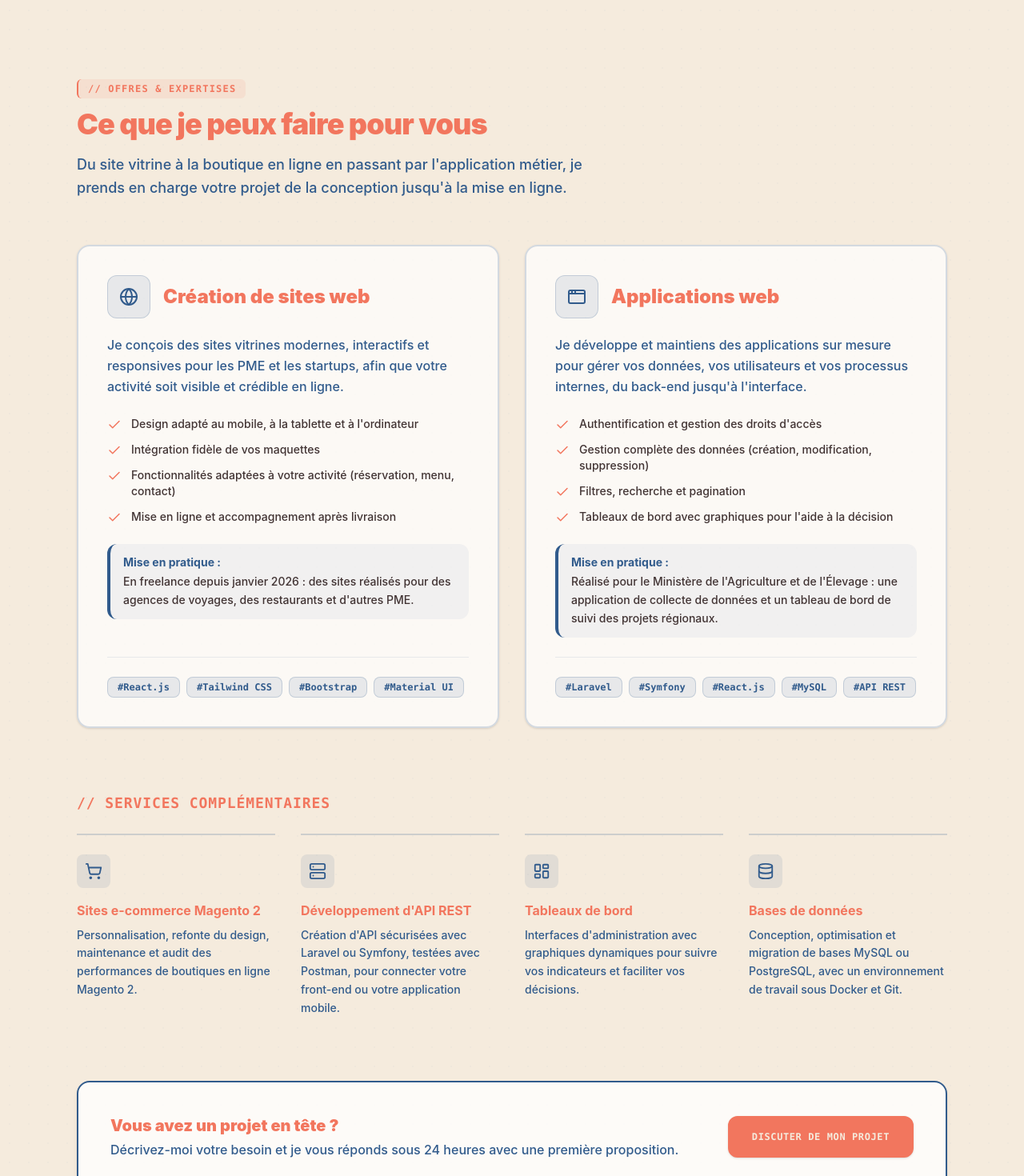
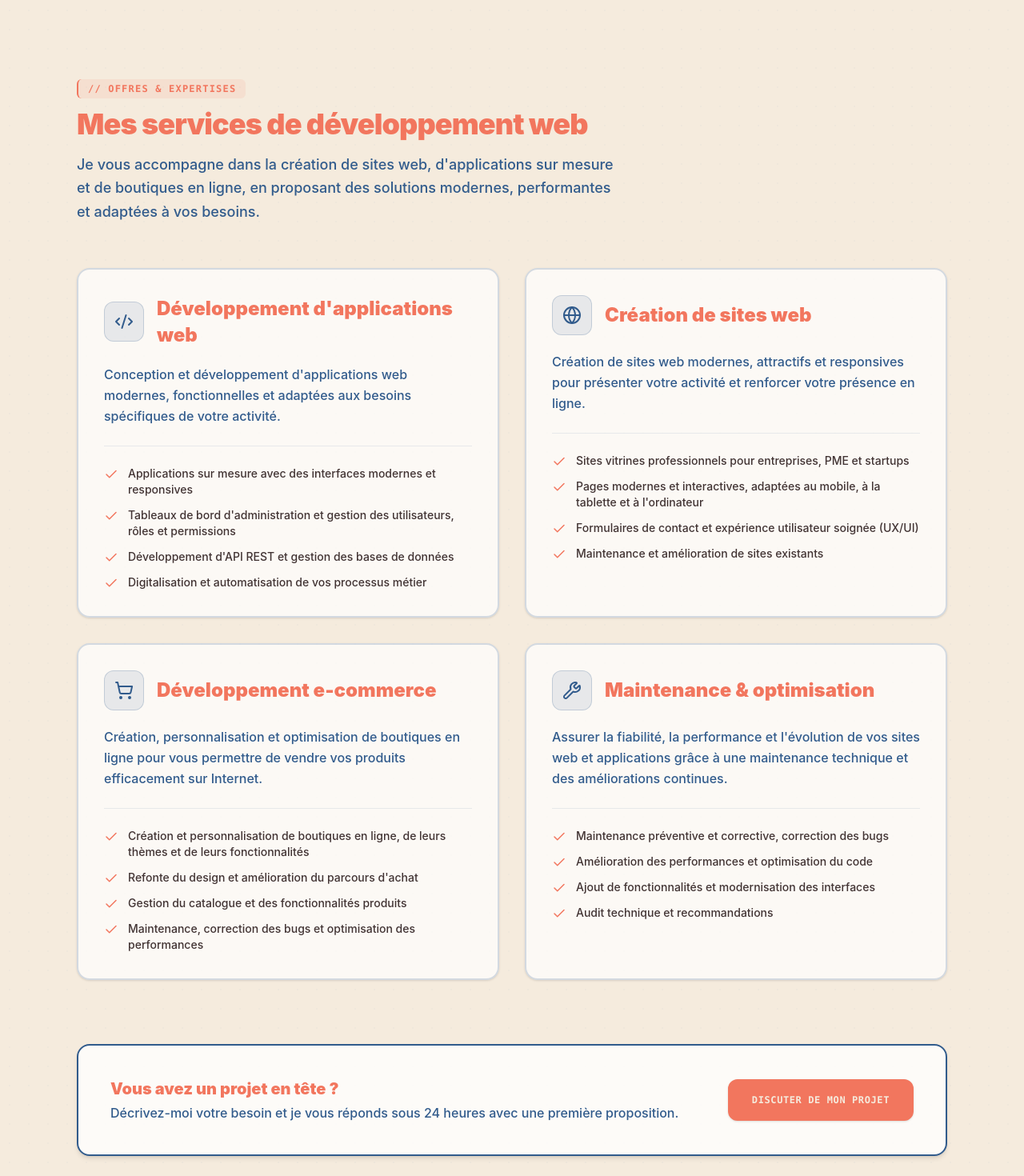
Before and after one commit to MarioRKT/Portfolio, a React (Vite) app: page / in a window 1280 px wide. Shown: the part 800-2270 px from the top of the page at 80% size. Built offline with nearby package versions, Linux system fonts and the light colour scheme.

Commit message:
FIX: refonte sur la section service

```diff
--- a/src/components/Navbar.jsx
+++ b/src/components/Navbar.jsx
@@ -1,5 +1,13 @@
 import { FileBraces, Menu, X } from "lucide-react";
 import { useState, useEffect } from "react";
+
+const navLinks = [
+  { name: "ACCUEIL", href: "#accueil" },
+  { name: "SERVICES", href: "#services" },
+  { name: "COMPÉTENCES", href: "#competences" },
+  { name: "PROJETS", href: "#projets" },
+  { name: "À PROPOS", href: "#about" },
+];
 
 function Navbar() {
   const [isOpen, setIsOpen] = useState(false);
@@ -14,49 +22,64 @@ function Navbar() {
       setActiveHash(window.location.hash || "#accueil");
     };
 
+    // Ferme le menu mobile si l'écran passe en mode ordinateur
+    const handleResize = () => {
+      if (window.innerWidth >= 1024) setIsOpen(false);
+    };
+
+    // Ferme le menu mobile avec la touche Échap
+    const handleKeyDown = (e) => {
+      if (e.key === "Escape") setIsOpen(false);
+    };
+
     window.addEventListener("hashchange", handleHashChange);
-    return () => window.removeEventListener("hashchange", handleHashChange);
+    window.addEventListener("resize", handleResize);
+    window.addEventListener("keydown", handleKeyDown);
+    return () => {
+      window.removeEventListener("hashchange", handleHashChange);
+      window.removeEventListener("resize", handleResize);
+      window.removeEventListener("keydown", handleKeyDown);
+    };
   }, []);
 
-  const navLinks = [
-    { name: "ACCUEIL", href: "#accueil" },
-    { name: "SERVICES", href: "#services" },
-    { name: "MES COMPETENCES", href: "#competences" },
-    { name: "À PROPOS", href: "#about" },
-  ];
+  const handleNavClick = (href) => {
+    setActiveHash(href);
+    setIsOpen(false);
+  };
 
   return (
-    <header className="sticky top-0 z-50 w-full bg-[#F5EBDD]/90 backdrop-blur-md border-b border-[#315B8C]/15 transition-all duration-300">
+    <header className="sticky top-0 z-50 w-full bg-[#F5EBDD]/90 backdrop-blur-md border-b border-[#315B8C]/15">
       <div className="max-w-7xl mx-auto px-4 sm:px-6 lg:px-8">
-        <div className="flex items-center justify-between h-20">
-
-          {/* 1. Logo / Brand */}
-          <div className="flex-shrink-0">
+        <div className="flex items-center justify-between gap-4 h-20">
+          {/* Logo */}
           <a
             href="#accueil"
-              onClick={() => setActiveHash("#accueil")}
-              className="group flex items-center gap-2.5 text-lg sm:text-xl font-black tracking-wider transition-colors"
+            onClick={() => handleNavClick("#accueil")}
+            className="group flex shrink-0 items-center gap-2.5 text-lg sm:text-xl"
           >
-              <div className="p-2 rounded-xl bg-[#315B8C]/10 border border-[#315B8C]/20 text-[#315B8C] group-hover:bg-[#315B8C] group-hover:text-[#F5EBDD] transition-all duration-300">
+            <div className="p-2 rounded-xl bg-[#315B8C]/10 border border-[#315B8C]/20 text-[#315B8C] transition-colors duration-300 group-hover:bg-[#315B8C] group-hover:text-[#F5EBDD]">
               <FileBraces size={22} />
             </div>
-              <span className="font-mono font-black tracking-tight">
+            <span className="whitespace-nowrap font-mono font-black tracking-tight">
               <span className="text-[#F2765E]">DEV</span>
               <span className="text-[#315B8C]">.PORTFOLIO</span>
             </span>
           </a>
-          </div>
 
-          {/* 2. Navigation Desktop */}
-          <nav className="hidden md:flex items-center gap-1 bg-white/70 border border-[#315B8C]/15 px-3 py-1.5 rounded-full shadow-sm">
+          {/* Navigation ordinateur (à partir de 1024 px) */}
+          <nav
+            aria-label="Navigation principale"
+            className="hidden lg:flex items-center gap-1 bg-white/70 border border-[#315B8C]/15 px-2 py-1.5 rounded-full shadow-sm"
+          >
             {navLinks.map((link) => {
               const isActive = activeHash === link.href;
               return (
                 <a
-                  key={link.name}
+                  key={link.href}
                   href={link.href}
-                  onClick={() => setActiveHash(link.href)}
-                  className={`px-4 py-2 text-xs font-mono font-bold tracking-wider transition-all duration-200 rounded-full ${
+                  onClick={() => handleNavClick(link.href)}
+                  aria-current={isActive ? "page" : undefined}
+                  className={`whitespace-nowrap px-3 xl:px-4 py-2 rounded-full text-xs font-mono font-bold tracking-wider transition-colors duration-200 ${
                     isActive
                       ? "text-[#F5EBDD] bg-[#315B8C] shadow-sm"
                       : "text-[#413333] hover:text-[#F2765E] hover:bg-[#315B8C]/5"
@@ -68,50 +91,51 @@ function Navbar() {
             })}
           </nav>
 
-          {/* 3. Bouton Contact (CTA) Desktop */}
-          <div className="hidden md:flex items-center">
+          {/* Bouton Contact ordinateur */}
           <a
             href="#contact"
-              onClick={() => setActiveHash("#contact")}
-              className={`px-6 py-2.5 rounded-xl font-bold text-xs tracking-wider uppercase font-mono transition-all duration-300 active:scale-95 text-center ${
+            onClick={() => handleNavClick("#contact")}
+            className={`hidden lg:inline-flex shrink-0 px-6 py-2.5 rounded-xl border-2 border-[#F2765E] font-mono font-bold text-xs tracking-wider uppercase transition-colors duration-300 ${
               activeHash === "#contact"
-                  ? "bg-transparent text-[#F2765E] border-2 border-[#F2765E]"
-                  : "bg-[#F2765E] text-[#F5EBDD] border-2 border-[#F2765E] hover:bg-transparent hover:text-[#F2765E] shadow-sm"
+                ? "bg-transparent text-[#F2765E]"
+                : "bg-[#F2765E] text-[#F5EBDD] shadow-sm hover:bg-transparent hover:text-[#F2765E]"
             }`}
           >
             Contact
           </a>
-          </div>
 
-          {/* 4. Bouton Hamburger Mobile */}
-          <div className="md:hidden flex items-center">
+          {/* Bouton menu (mobile et tablette) */}
           <button
-              onClick={() => setIsOpen(!isOpen)}
-              className="p-2.5 rounded-xl bg-white/80 border border-[#315B8C]/20 text-[#315B8C] hover:text-[#F2765E] hover:border-[#F2765E] transition-all"
-              aria-label="Toggle Menu"
+            type="button"
+            onClick={() => setIsOpen((open) => !open)}
+            aria-label={isOpen ? "Fermer le menu" : "Ouvrir le menu"}
+            aria-expanded={isOpen}
+            aria-controls="menu-mobile"
+            className="lg:hidden shrink-0 p-2.5 rounded-xl bg-white/80 border border-[#315B8C]/20 text-[#315B8C] transition-colors hover:text-[#F2765E] hover:border-[#F2765E]"
           >
             {isOpen ? <X size={22} /> : <Menu size={22} />}
           </button>
         </div>
-
-        </div>
       </div>
 
-      {/* 5. Menu Mobile Déroulant */}
+      {/* Menu déroulant (mobile et tablette) */}
       {isOpen && (
-        <div className="md:hidden bg-[#F5EBDD] border-b border-[#315B8C]/20 px-4 pt-3 pb-6 space-y-3 shadow-lg">
-          <div className="flex flex-col space-y-1">
+        <div
+          id="menu-mobile"
+          className="lg:hidden max-h-[calc(100vh-5rem)] overflow-y-auto border-t border-[#315B8C]/10 bg-[#F5EBDD] shadow-lg"
+        >
+          <div className="max-w-7xl mx-auto px-4 sm:px-6 pt-3 pb-6 space-y-3">
+            {/* Une colonne sur mobile, deux colonnes sur tablette */}
+            <nav aria-label="Navigation mobile" className="grid gap-1 sm:grid-cols-2 sm:gap-2">
               {navLinks.map((link) => {
                 const isActive = activeHash === link.href;
                 return (
                   <a
-                  key={link.name}
+                    key={link.href}
                     href={link.href}
-                  onClick={() => {
-                    setActiveHash(link.href);
-                    setIsOpen(false);
-                  }}
-                  className={`px-4 py-3 rounded-xl text-xs font-mono font-bold tracking-wider transition-all ${
+                    onClick={() => handleNavClick(link.href)}
+                    aria-current={isActive ? "page" : undefined}
+                    className={`px-4 py-3 rounded-xl text-xs font-mono font-bold tracking-wider transition-colors ${
                       isActive
                         ? "text-[#F5EBDD] bg-[#315B8C]"
                         : "text-[#413333] hover:text-[#F2765E] hover:bg-[#315B8C]/10"
@@ -121,16 +145,12 @@ function Navbar() {
                   </a>
                 );
               })}
-          </div>
+            </nav>
 
-          <div className="pt-2">
             <a
               href="#contact"
-              onClick={() => {
-                setActiveHash("#contact");
-                setIsOpen(false);
-              }}
-              className="block w-full text-center py-3 rounded-xl font-mono font-bold text-xs tracking-wider uppercase bg-[#F2765E] text-[#F5EBDD] border-2 border-[#F2765E] shadow-sm active:scale-95"
+              onClick={() => handleNavClick("#contact")}
+              className="block w-full py-3 rounded-xl border-2 border-[#F2765E] bg-[#F2765E] text-center font-mono font-bold text-xs tracking-wider uppercase text-[#F5EBDD] shadow-sm"
             >
               Contact
             </a>
--- /dev/null
+++ b/src/data/services.js
@@ -0,0 +1,64 @@
+import {
+  Code2,
+  Globe,
+  ShoppingCart,
+  Wrench,
+} from "lucide-react";
+
+export const services = [
+  {
+    id: 1,
+    icon: Code2,
+    title: "Développement d'applications web",
+    description:
+      "Conception et développement d'applications web modernes, fonctionnelles et adaptées aux besoins spécifiques de votre activité.",
+    features: [
+      "Applications sur mesure avec des interfaces modernes et responsives",
+      "Tableaux de bord d'administration et gestion des utilisateurs, rôles et permissions",
+      "Développement d'API REST et gestion des bases de données",
+      "Digitalisation et automatisation de vos processus métier",
+    ],
+  },
+
+  {
+    id: 2,
+    icon: Globe,
+    title: "Création de sites web",
+    description:
+      "Création de sites web modernes, attractifs et responsives pour présenter votre activité et renforcer votre présence en ligne.",
+    features: [
+      "Sites vitrines professionnels pour entreprises, PME et startups",
+      "Pages modernes et interactives, adaptées au mobile, à la tablette et à l'ordinateur",
+      "Formulaires de contact et expérience utilisateur soignée (UX/UI)",
+      "Maintenance et amélioration de sites existants",
+    ],
+  },
+
+  {
+    id: 3,
+    icon: ShoppingCart,
+    title: "Développement e-commerce",
+    description:
+      "Création, personnalisation et optimisation de boutiques en ligne pour vous permettre de vendre vos produits efficacement sur Internet.",
+    features: [
+      "Création et personnalisation de boutiques en ligne, de leurs thèmes et de leurs fonctionnalités",
+      "Refonte du design et amélioration du parcours d'achat",
+      "Gestion du catalogue et des fonctionnalités produits",
+      "Maintenance, correction des bugs et optimisation des performances",
+    ],
+  },
+
+  {
+    id: 4,
+    icon: Wrench,
+    title: "Maintenance & optimisation",
+    description:
+      "Assurer la fiabilité, la performance et l'évolution de vos sites web et applications grâce à une maintenance technique et des améliorations continues.",
+    features: [
+      "Maintenance préventive et corrective, correction des bugs",
+      "Amélioration des performances et optimisation du code",
+      "Ajout de fonctionnalités et modernisation des interfaces",
+      "Audit technique et recommandations",
+    ],
+  },
+];
--- a/src/pages/Services.jsx
+++ b/src/pages/Services.jsx
@@ -1,74 +1,5 @@
-import {
-  Globe,
-  AppWindow,
-  Server,
-  LayoutDashboard,
-  Database,
-  ShoppingCart,
-  Check,
-} from "lucide-react";
-
-// Services principaux : les deux offres mises en avant
-const mainServices = [
-  {
-    icon: Globe,
-    title: "Création de sites web",
-    description:
-      "Je conçois des sites vitrines modernes, interactifs et responsives pour les PME et les startups, afin que votre activité soit visible et crédible en ligne.",
-    features: [
-      "Design adapté au mobile, à la tablette et à l'ordinateur",
-      "Intégration fidèle de vos maquettes",
-      "Fonctionnalités adaptées à votre activité (réservation, menu, contact)",
-      "Mise en ligne et accompagnement après livraison",
-    ],
-    stack: ["React.js", "Tailwind CSS", "Bootstrap", "Material UI"],
-    proof:
-      "En freelance depuis janvier 2026 : des sites réalisés pour des agences de voyages, des restaurants et d'autres PME.",
-  },
-  {
-    icon: AppWindow,
-    title: "Applications web",
-    description:
-      "Je développe et maintiens des applications sur mesure pour gérer vos données, vos utilisateurs et vos processus internes, du back-end jusqu'à l'interface.",
-    features: [
-      "Authentification et gestion des droits d'accès",
-      "Gestion complète des données (création, modification, suppression)",
-      "Filtres, recherche et pagination",
-      "Tableaux de bord avec graphiques pour l'aide à la décision",
-    ],
-    stack: ["Laravel", "Symfony", "React.js", "MySQL", "API REST"],
-    proof:
-      "Réalisé pour le Ministère de l'Agriculture et de l'Élevage : une application de collecte de données et un tableau de bord de suivi des projets régionaux.",
-  },
-];
-
-// Services complémentaires issus du CV
-const extraServices = [
-  {
-    icon: ShoppingCart,
-    title: "Sites e-commerce Magento 2",
-    description:
-      "Personnalisation, refonte du design, maintenance et audit des performances de boutiques en ligne Magento 2.",
-  },
-  {
-    icon: Server,
-    title: "Développement d'API REST",
-    description:
-      "Création d'API sécurisées avec Laravel ou Symfony, testées avec Postman, pour connecter votre front-end ou votre application mobile.",
-  },
-  {
-    icon: LayoutDashboard,
-    title: "Tableaux de bord",
-    description:
-      "Interfaces d'administration avec graphiques dynamiques pour suivre vos indicateurs et faciliter vos décisions.",
-  },
-  {
-    icon: Database,
-    title: "Bases de données",
-    description:
-      "Conception, optimisation et migration de bases MySQL ou PostgreSQL, avec un environnement de travail sous Docker et Git.",
-  },
-];
+import { Check } from "lucide-react";
+import { services } from "../data/services";
 
 function Services() {
   return (
@@ -91,30 +22,32 @@ function Services() {
           <span className="inline-block text-xs font-mono font-bold tracking-widest text-[#F2765E] uppercase bg-[#F2765E]/10 px-3 py-1 rounded-md border-l-2 border-[#F2765E]">
             // OFFRES & EXPERTISES
           </span>
+
           <h2 className="mt-3 text-2xl sm:text-4xl font-black tracking-tight text-[#F2765E]">
-            Ce que je peux faire pour vous
+            Mes services de développement web
           </h2>
+
           <p className="mt-4 text-base sm:text-lg leading-relaxed text-[#315B8C] font-medium">
-            Du site vitrine à la boutique en ligne en passant par l'application
-            métier, je prends en charge votre projet de la conception jusqu'à
-            la mise en ligne.
+            Je vous accompagne dans la création de sites web, d'applications sur
+            mesure et de boutiques en ligne, en proposant des solutions
+            modernes, performantes et adaptées à vos besoins.
           </p>
         </div>
 
-        {/* Services principaux */}
-        <div className="mt-10 sm:mt-14 grid gap-6 sm:gap-8 lg:grid-cols-2">
-          {mainServices.map((service) => {
+        {/* Grille des services : 1 colonne sur mobile, 2 à partir de la tablette */}
+        <div className="mt-10 sm:mt-14 grid gap-6 sm:gap-8 md:grid-cols-2">
+          {services.map((service) => {
             const Icon = service.icon;
             return (
               <article
-                key={service.title}
-                className="flex flex-col rounded-2xl border-2 border-[#315B8C]/20 bg-white/70 p-5 sm:p-8 lg:p-9 shadow-sm transition-colors duration-300 hover:border-[#F2765E]"
+                key={service.id}
+                className="flex flex-col rounded-2xl border-2 border-[#315B8C]/20 bg-white/70 p-5 sm:p-7 lg:p-8 shadow-sm transition-colors duration-300 hover:border-[#F2765E]"
               >
                 <div className="flex items-center gap-3 sm:gap-4">
-                  <div className="shrink-0 p-3 sm:p-3.5 rounded-xl bg-[#315B8C]/10 border border-[#315B8C]/20 text-[#315B8C]">
+                  <div className="shrink-0 p-3 rounded-xl bg-[#315B8C]/10 border border-[#315B8C]/20 text-[#315B8C]">
                     <Icon size={24} />
                   </div>
-                  <h3 className="text-lg sm:text-2xl font-black text-[#F2765E]">
+                  <h3 className="text-lg sm:text-xl lg:text-2xl font-black leading-snug text-[#F2765E]">
                     {service.title}
                   </h3>
                 </div>
@@ -123,67 +56,23 @@ function Services() {
                   {service.description}
                 </p>
 
-                <ul className="mt-6 space-y-3">
+                <ul className="mt-6 pt-6 border-t border-[#315B8C]/10 space-y-3">
                   {service.features.map((feature) => (
                     <li
                       key={feature}
                       className="flex items-start gap-3 text-sm text-[#413333] font-medium"
                     >
-                      <Check size={18} className="mt-0.5 shrink-0 text-[#F2765E]" />
+                      <Check
+                        size={18}
+                        className="mt-0.5 shrink-0 text-[#F2765E]"
+                      />
                       <span>{feature}</span>
                     </li>
                   ))}
                 </ul>
-
-                {service.proof && (
-                  <div className="mt-6 rounded-xl border-l-4 border-[#315B8C] bg-[#315B8C]/5 px-4 py-3 text-xs sm:text-sm leading-relaxed text-[#413333] font-medium">
-                    <strong className="block mb-0.5 text-[#315B8C] font-bold">
-                      Mise en pratique :
-                    </strong>
-                    {service.proof}
-                  </div>
-                )}
-
-                <div className="mt-auto pt-6">
-                  <div className="pt-6 border-t border-[#315B8C]/10 flex flex-wrap gap-2 font-mono">
-                    {service.stack.map((tech) => (
-                      <span
-                        key={tech}
-                        className="rounded-lg bg-[#315B8C]/10 border border-[#315B8C]/20 px-3 py-1 text-xs font-bold text-[#315B8C]"
-                      >
-                        #{tech}
-                      </span>
-                    ))}
-                  </div>
-                </div>
               </article>
             );
           })}
-        </div>
-
-        {/* Services complémentaires */}
-        <div className="mt-14 sm:mt-20">
-          <h3 className="text-base sm:text-lg font-mono font-bold text-[#F2765E] uppercase tracking-wider text-center lg:text-left">
-            // Services complémentaires
-          </h3>
-          <div className="mt-6 grid gap-x-8 gap-y-8 sm:gap-y-10 sm:grid-cols-2 lg:grid-cols-4">
-            {extraServices.map((service) => {
-              const Icon = service.icon;
-              return (
-                <div key={service.title} className="border-t-2 border-[#315B8C]/20 pt-6">
-                  <div className="p-2.5 w-fit rounded-lg bg-[#315B8C]/10 text-[#315B8C]">
-                    <Icon size={22} />
-                  </div>
-                  <h4 className="mt-4 font-bold text-[#F2765E] text-base">
-                    {service.title}
-                  </h4>
-                  <p className="mt-2 text-sm leading-relaxed text-[#315B8C] font-medium">
-                    {service.description}
-                  </p>
-                </div>
-              );
-            })}
-          </div>
         </div>
 
         {/* Appel à l'action */}
```
Lines whose indentation alone changed are shown as unchanged.
